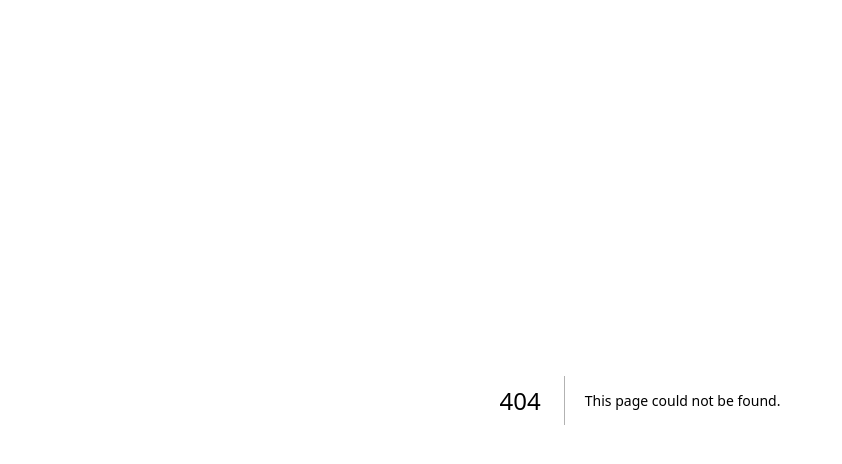
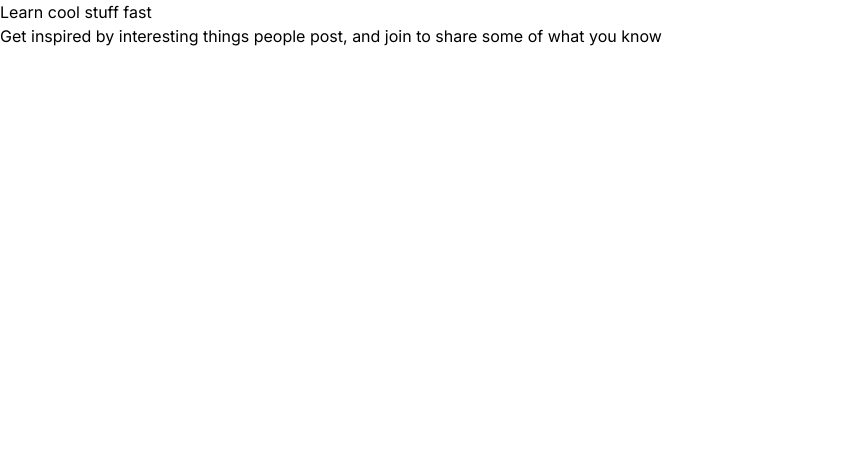
Before and after one commit to faun3/quickBlogs, a Next.js app: page /posts in a window 1280 px wide. Before the commit this address had no page. Shown: the top 464 px of the page, without its empty margins (0-842 px from the left). Built offline with nearby package versions, Linux system fonts and the light colour scheme.

Commit message:
added page.tsx for the /pages route

```diff
--- /dev/null
+++ b/app/posts/page.tsx
@@ -0,0 +1,12 @@
+const Posts = () => {
+  return (
+    <main>
+      <h1>Learn cool stuff fast</h1>
+      <h2>
+        Get inspired by interesting things people post, and join to share some
+        of what you know
+      </h2>
+    </main>
+  );
+};
+export default Posts;
```
